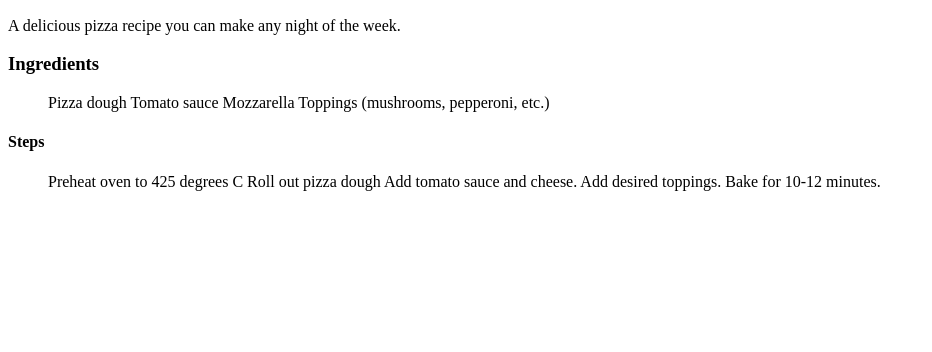
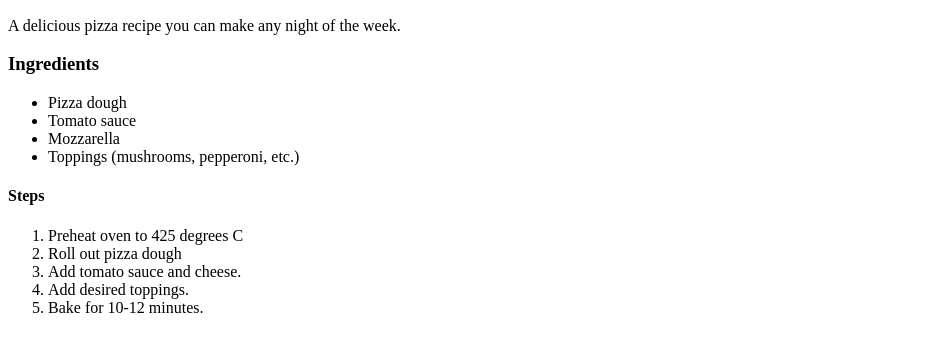
Before and after one commit to van-khu/odin-recipes, a plain HTML site: page recipes/easy-pizza.html in a window 1280 px wide. Shown: the part 434-786 px from the top of the page, without its empty margins (0-932 px from the left). Drawn offline with Linux system fonts and the light colour scheme.

Commit message:
updated list

```diff
--- a/recipes/easy-pizza.html
+++ b/recipes/easy-pizza.html
@@ -11,18 +11,18 @@
     <p>A delicious pizza recipe you can make any night of the week.</p>
     <h3>Ingredients</h3>
     <ul>
-        <il>Pizza dough</il>
-        <il>Tomato sauce</il>
-        <il>Mozzarella </il>
-        <il>Toppings (mushrooms, pepperoni, etc.)</il>
+        <li>Pizza dough</li>
+        <li>Tomato sauce</li>
+        <li>Mozzarella </li>
+        <li>Toppings (mushrooms, pepperoni, etc.)</li>
     </ul>
     <h4>Steps</h4>
     <ol>
-        <il>Preheat oven to 425 degrees C</il>
-        <il>Roll out pizza dough</il>
-        <il>Add tomato sauce and cheese.</il>
-        <il>Add desired toppings.</il>
-        <il>Bake for 10-12 minutes.</il>
+        <li>Preheat oven to 425 degrees C</li>
+        <li>Roll out pizza dough</li>
+        <li>Add tomato sauce and cheese.</li>
+        <li>Add desired toppings.</li>
+        <li>Bake for 10-12 minutes.</li>
     </ol>
 </body>
 </html>
```
